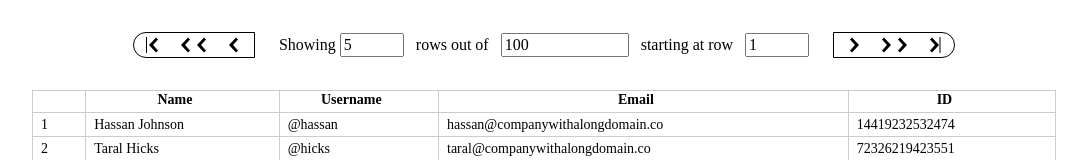
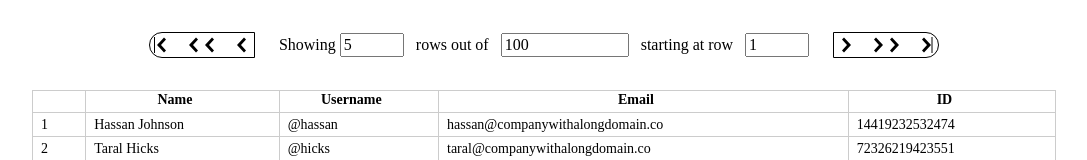
Before and after one commit to karagudisuma/generate-datatable-js, a website: page index.html in a window 1280 px wide. Shown: the top 160 px of the page, without its empty margins (96-1183 px from the left). Drawn offline with nearby package versions, Linux system fonts and the light colour scheme.

Commit message:
Remove padding from button div

```diff
--- a/index.html
+++ b/index.html
@@ -18,7 +18,7 @@
           <!-- Arrow functions  -->
         <div class="flex items-center justify-center mt4">
             <!-- Left arrows -->
-            <div id="prev-btns" class= "ba br--left br4 mr3 ph2">
+            <div id="prev-btns" class= "ba br--left br4 mr3">
                 <a href="#0"
                     class="f5 no-underline black bg-animate hover-bg-black hover-white inline-flex items-center pa1 border-box br--left br4">
                     <svg
@@ -70,7 +70,7 @@
             <span class="ph2 mr1 ml1">starting at row</span>
             <input type=number value="1" name="startRows" class="mw3 mr2">
             <!-- Right Arrows -->
-            <div id="next-btns" class= "ba br--right br4 ml3 ph2">
+            <div id="next-btns" class= "ba br--right br4 ml3">
                 <a href="#0" class="f5 no-underline black bg-animate hover-bg-black hover-white inline-flex items-center pa1 border-box">
                     <svg class="w1" data-icon="chevronRight" viewBox="0 0 32 32" style="fill:currentcolor">
                         <title>NextRow Right</title>
```
